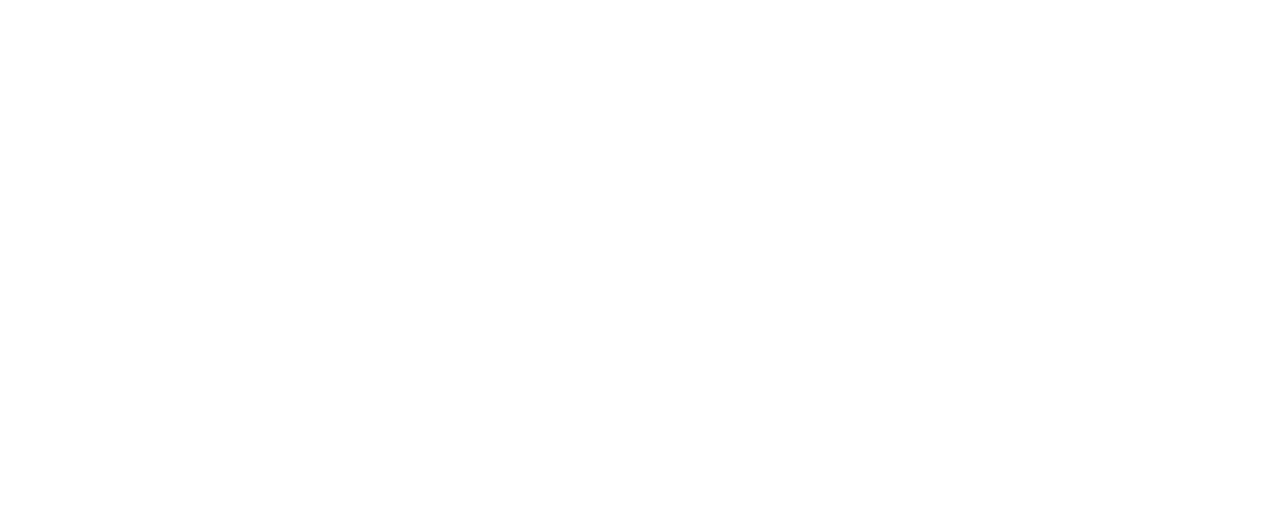
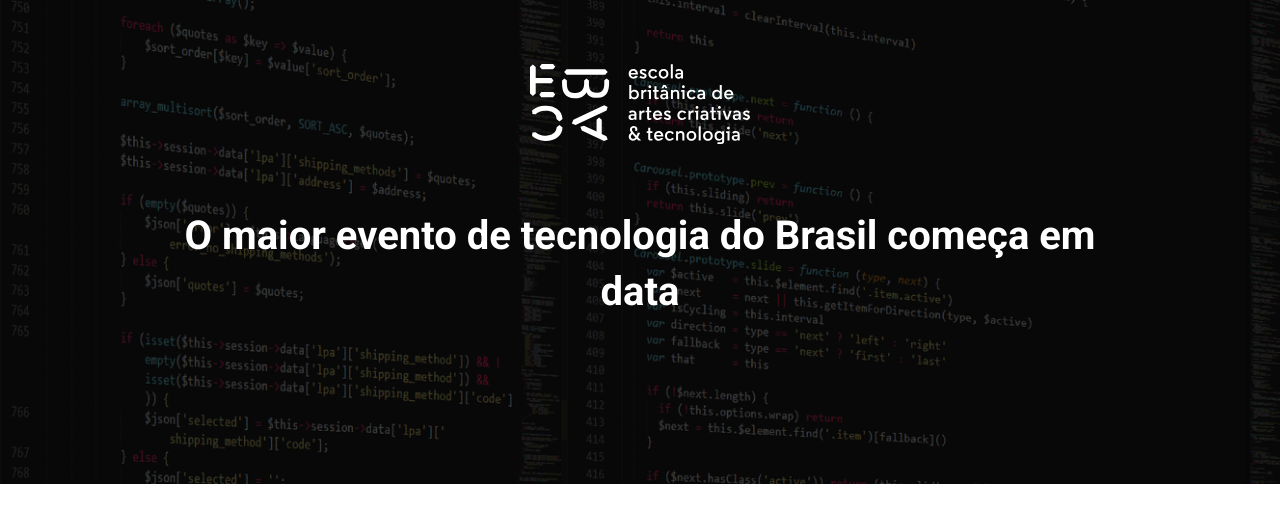
Before and after one commit to DaniloDevFront/Curso_Ebac, a website built with Parcel: page src/index.html in a window 1280 px wide. Built offline with nearby package versions, Linux system fonts and the light colour scheme.

Commit message:
criando o hero

```diff
--- a/src/index.html
+++ b/src/index.html
@@ -9,6 +9,12 @@
     <title>Document</title>
 </head>
 <body>
+    <header class="hero">
+        <div class="container">
+            <img class="hero__logo" src="./images/ebac_logo.svg" alt="">
+            <p class="hero__text">O maior evento de tecnologia do Brasil começa em data</p>
+        </div>
 
+    </header>
 </body>
 </html>
--- /dev/null
+++ b/src/styles/_hero.sass
@@ -0,0 +1,42 @@
+.hero
+    padding-top: 64px
+    padding-bottom: 100px
+    background: url(../images/fundo.png) no-repeat
+    background-size: cover
+    position: relative
+
+    .container
+        position: relative
+
+    &::before
+        position: absolute
+        top:0
+        left:0
+        width: 100%
+        height: 100%
+        background-color: #000
+        content: ''
+        opacity: 0.7
+
+    &__text
+        margin: 64px 0 64px 0
+        font-size: 40px
+        line-height: 56px
+        font-weight: bold
+        text-align: center
+
+    &__logo
+        display: block
+        margin: 0 auto
+        height: 80px
+
+    @media (max-width:640px)
+        padding: 40px 0
+
+        &__logo
+            height: 40px
+
+        &__text
+            font-size: 22px
+            line-height: 24px
+            margin: 24px 0
--- a/src/styles/main.sass
+++ b/src/styles/main.sass
@@ -0,0 +1,21 @@
+@use 'hero'
+
+@import url('https://fonts.googleapis.com/css2?family=Roboto:wght@400;700&display=swap')
+
+*
+    margin: 0
+    padding: 0
+    box-sizing: border-box
+    font-family: 'Roboto', sans-serif
+    color: #fff
+
+.container
+    max-width: 960px
+    width: 100%
+    margin: 0 auto
+
+    @media (max-width: 640px)
+        max-width: 80%
+
+    @media (max-width: 1024px)
+        max-width: 90%
```
Also changed, not shown: 1 other file.
